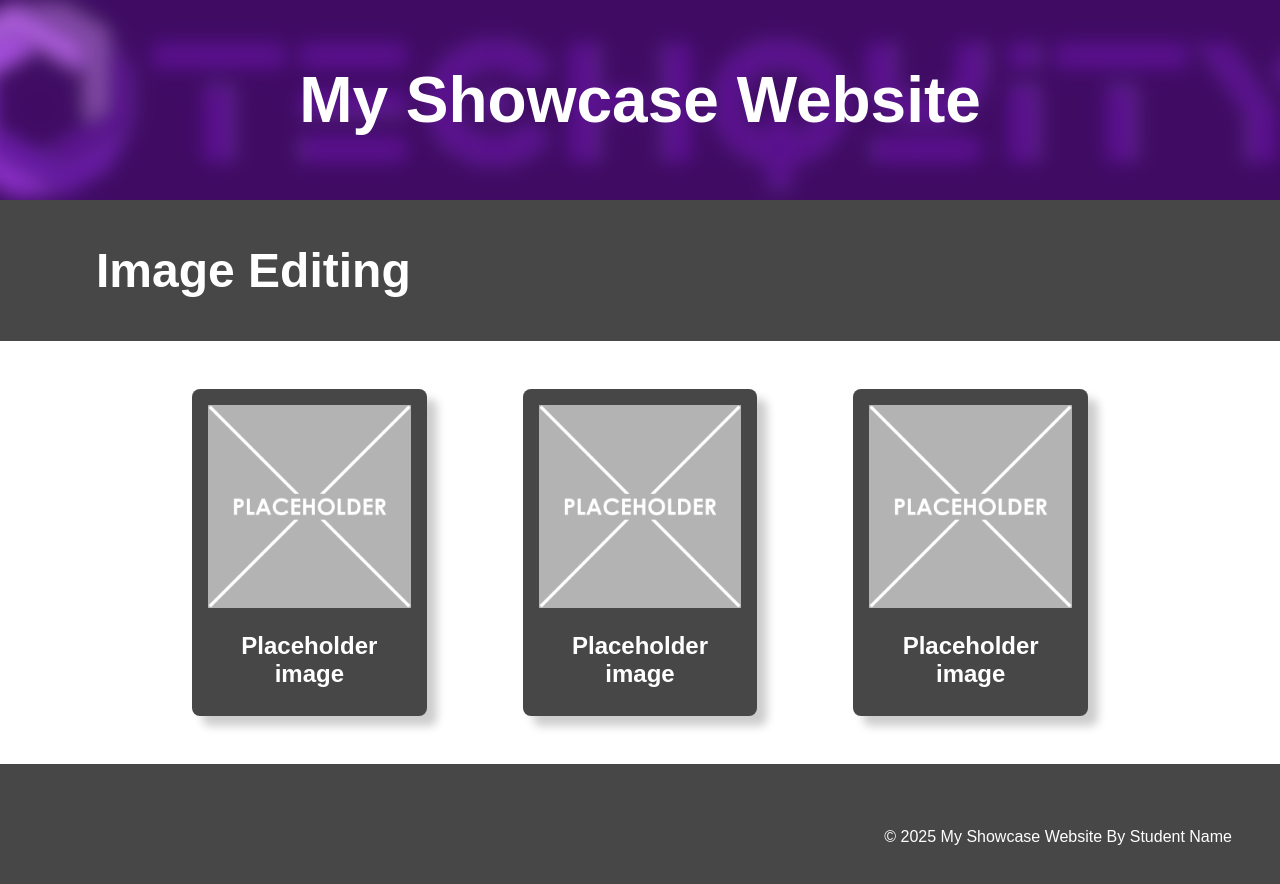
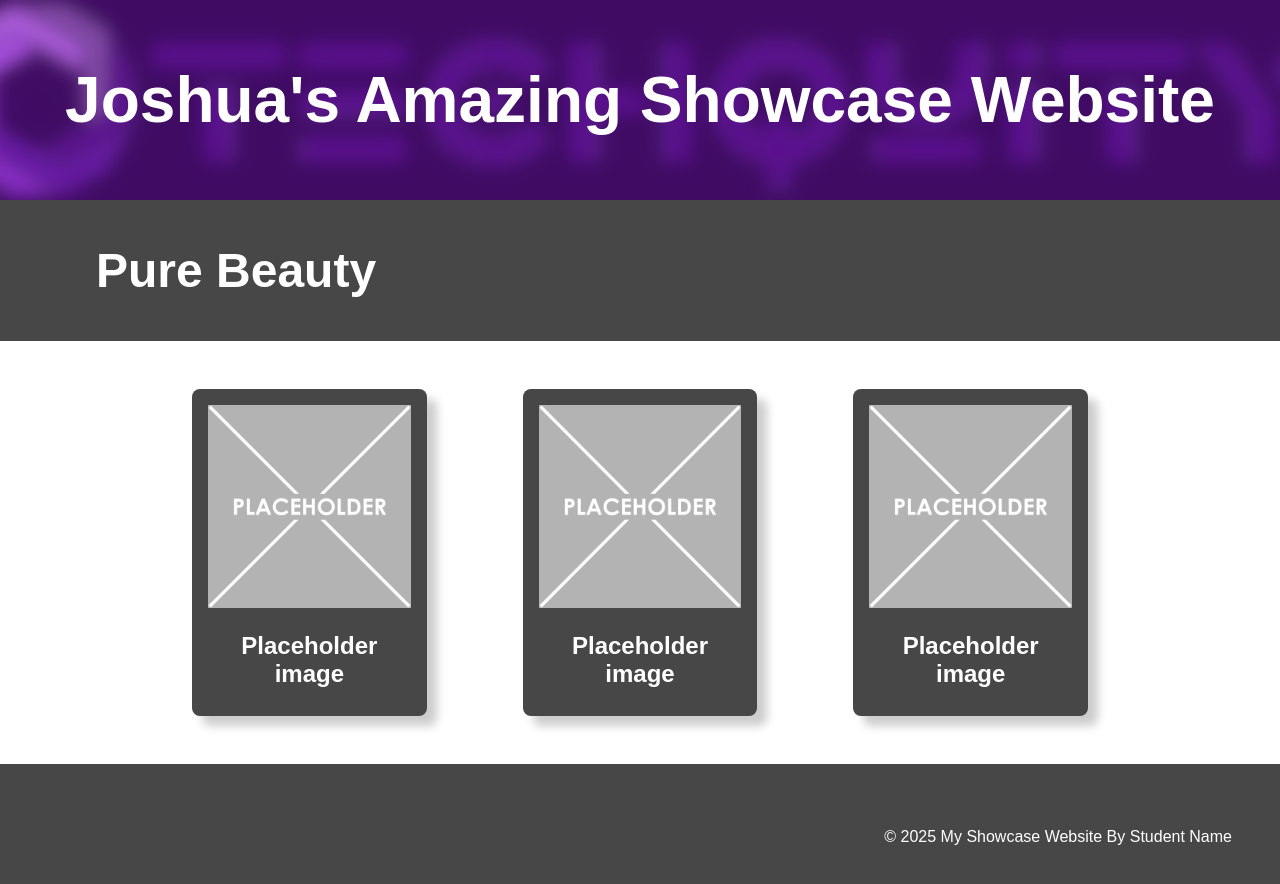
Before and after one commit to 25323-ship-it/MyYear10Website, a plain HTML site: page index.html in a window 1280 px wide. Drawn offline with Linux system fonts and the light colour scheme.

Commit message:
Third Change

```diff
--- a/index.html
+++ b/index.html
@@ -12,7 +12,7 @@
 
     <!-- The Hero Section -------------------------------------------------------------------------------------- -->
     <section class="hero">
-        <div class="hero-text">My Showcase Website</div>
+        <div class="hero-text">Joshua's Amazing Showcase Website</div>
     </section>
 
 <!-- Topic one ------------------------------------------------------------------------------------------------- -->
@@ -20,7 +20,7 @@
     <section class="topic">
         <!-- the topic title a big bar with text in it -->
         <div class="topic-title">
-            <h1>Image Editing</h1>
+            <h1>Pure Beauty</h1>
         </div>
         <!-- now a three column grid of images -->
         <div class="topic-content">
```
